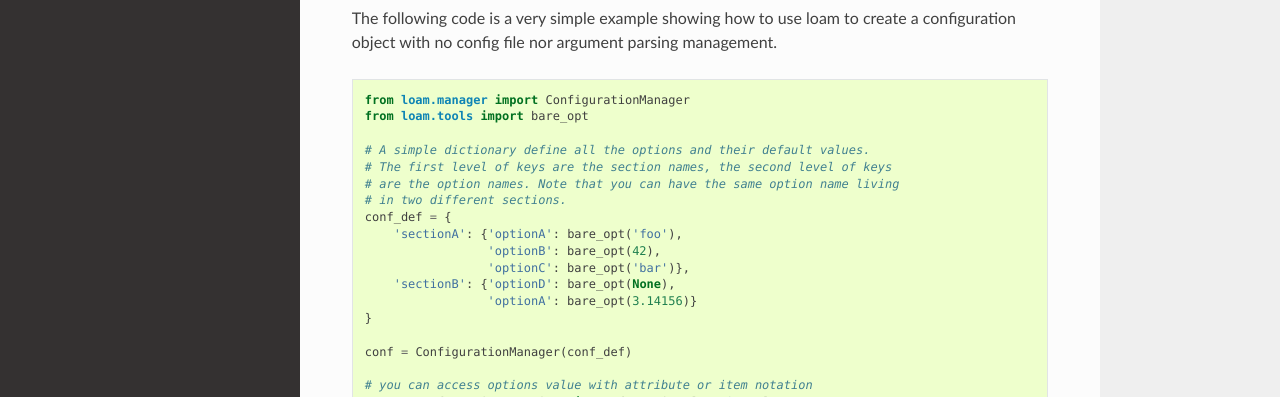
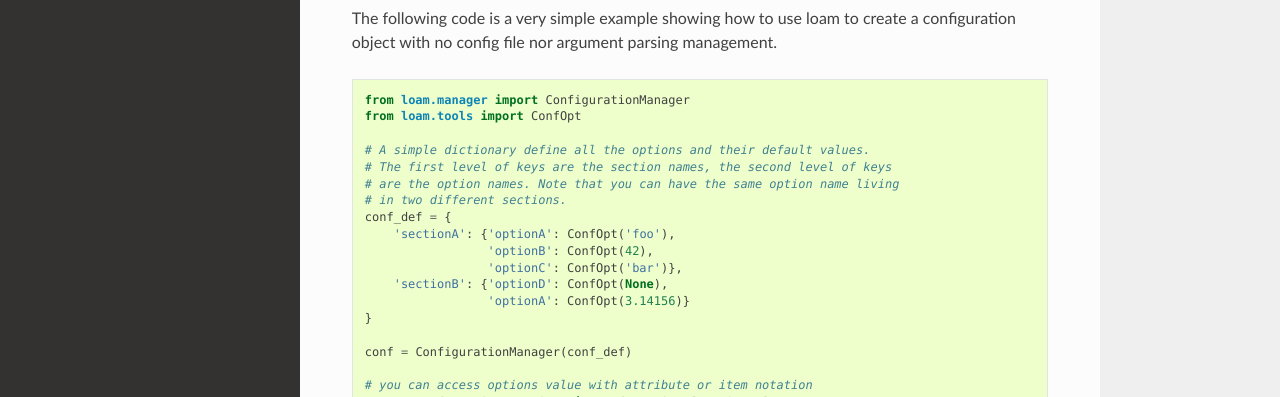
Before and after one commit to amorison/loam, a Sphinx documentation site: the page built from docs/sources/firststeps.rst, in a window 1280 px wide and 1259 px high. Shown: the part 428-825 px from the top of the window. Built offline with Sphinx 7.4.7 and the Read the Docs theme 2.0.0, drawn with Linux system fonts in a browser that asks for light colours.

Commit message:
Remove tools.bare_opt
ConfOpt called with only one argument does the exact same thing.

```diff
--- a/docs/sources/firststeps.rst
+++ b/docs/sources/firststeps.rst
@@ -19,18 +19,18 @@
 ::
 
     from loam.manager import ConfigurationManager
-    from loam.tools import bare_opt
+    from loam.tools import ConfOpt
 
     # A simple dictionary define all the options and their default values.
     # The first level of keys are the section names, the second level of keys
     # are the option names. Note that you can have the same option name living
     # in two different sections.
     conf_def = {
-        'sectionA': {'optionA': bare_opt('foo'),
-                     'optionB': bare_opt(42),
-                     'optionC': bare_opt('bar')},
-        'sectionB': {'optionD': bare_opt(None),
-                     'optionA': bare_opt(3.14156)}
+        'sectionA': {'optionA': ConfOpt('foo'),
+                     'optionB': ConfOpt(42),
+                     'optionC': ConfOpt('bar')},
+        'sectionB': {'optionD': ConfOpt(None),
+                     'optionA': ConfOpt(3.14156)}
     }
 
     conf = ConfigurationManager(conf_def)
```
Also changed, not shown: 1 other file.
